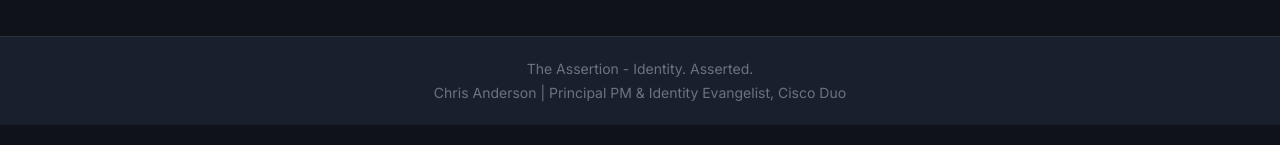
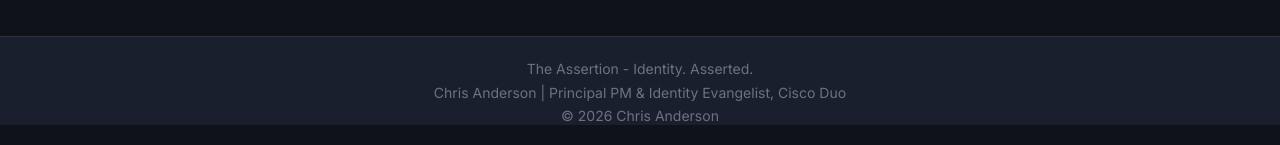
Before and after one commit to christophe81/christophe81.github.io, a Jekyll site: the page built from index.html, in a window 1280 px wide and 900 px high, scrolled down 1566 px. Shown: the part 752-897 px from the top of the window. Built offline with Jekyll 4.4.1, drawn with Linux system fonts in a browser that asks for light colours; the list of posts is cut into pages by our own code.

Commit message:
Add copyright notice to footer
Co-Authored-By: Claude Opus 4.6 <noreply@anthropic.com>

```diff
--- a/_layouts/default.html
+++ b/_layouts/default.html
@@ -77,6 +77,7 @@
           <footer class="footer">
             <div>The Assertion - Identity. Asserted.</div>
             <div>{{ site.author }} | Principal PM & Identity Evangelist, Cisco Duo</div>
+            <div>&copy; 2026 Chris Anderson</div>
           </footer>
         </div>
       </div>
```
